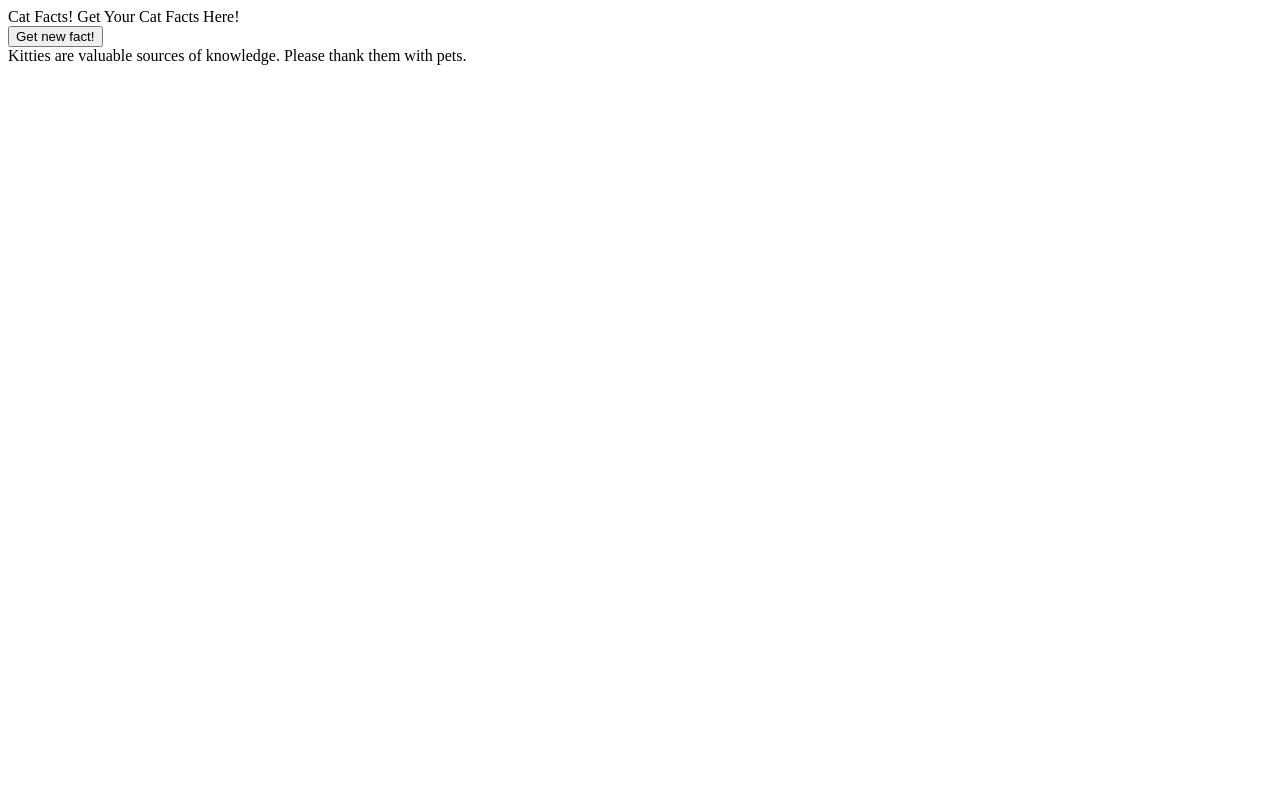
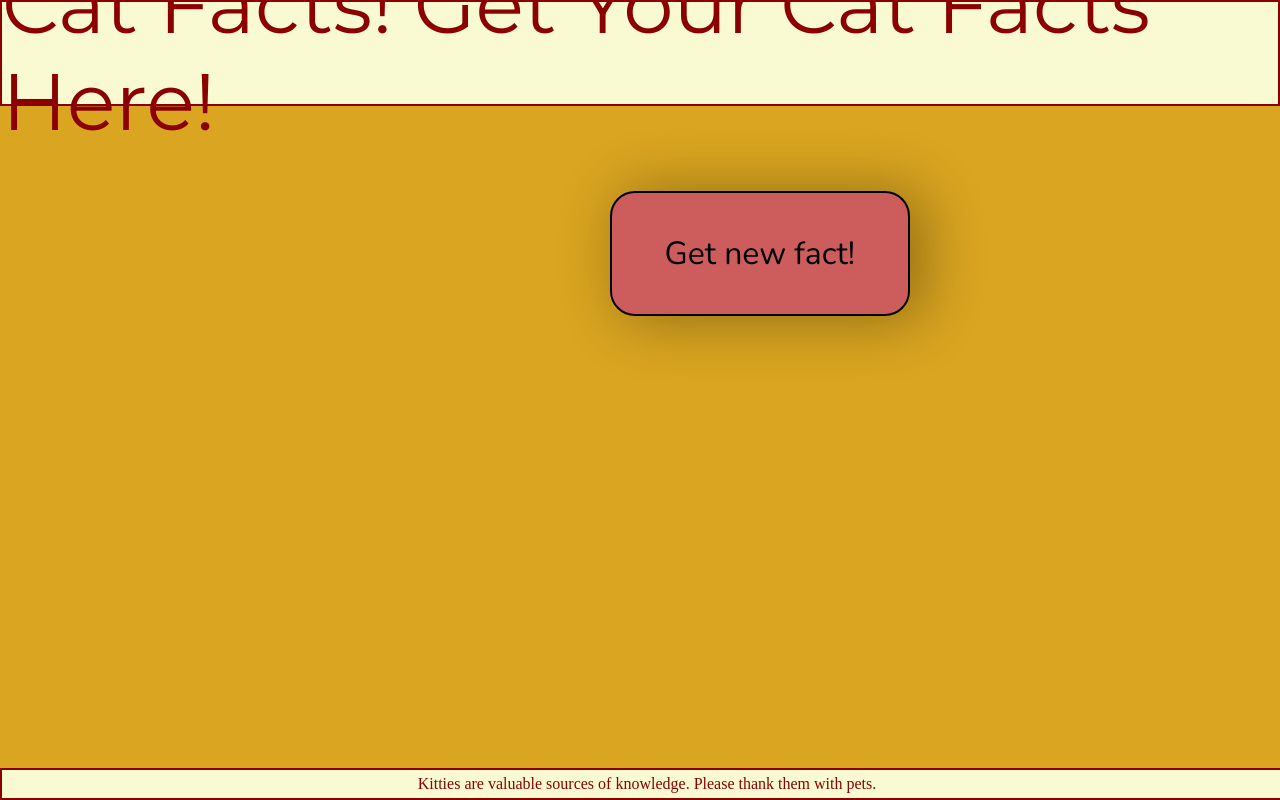
Before and after one commit to drmeloy/lab-31-cat-quotes, a React app: page / in a window 1280 px wide. Built offline with nearby package versions, Linux system fonts and the light colour scheme; no server answers.

Commit message:
styling done

```diff
--- a/src/components/fact/Fact.css
+++ b/src/components/fact/Fact.css
@@ -0,0 +1,14 @@
+.Fact {
+  border: 1px solid darkred;
+  width: fit-content;
+  max-width: 80vw;
+  margin: 0 auto;
+  padding: 100px;
+  margin-top: 100px;
+  font-size: 2rem;
+  background: yellowgreen;
+  border-radius: 50px;
+  box-shadow: 12px 2px 58px 4px rgba(0,0,0,0.32);
+  text-align: center;
+  font-family: 'Nunito', sans-serif;
+}
--- a/src/components/fact/Fact.jsx
+++ b/src/components/fact/Fact.jsx
@@ -1,9 +1,10 @@
-import React from 'react'
-import PropTypes from 'prop-types'
+import React from 'react';
+import PropTypes from 'prop-types';
+import styles from './Fact.css';
 
 function Quote({ fact }) {
   return (
-    <div>
+    <div className={styles.Fact}>
       {fact}
     </div>
   )
--- a/src/components/footer/Footer.css
+++ b/src/components/footer/Footer.css
@@ -0,0 +1,10 @@
+footer {
+  position: fixed;
+    bottom: 0;
+    width: 100%;
+    text-align: center;
+    border: 2px solid darkred;
+    padding: 5px;
+    background: lightgoldenrodyellow;
+    color: darkred;
+}
--- a/src/components/footer/Footer.jsx
+++ b/src/components/footer/Footer.jsx
@@ -1,10 +1,11 @@
-import React from 'react'
+import React from 'react';
+import './Footer.css';
 
 function Footer() {
   return (
-    <div>
+    <footer>
       Kitties are valuable sources of knowledge. Please thank them with pets.
-    </div>
+    </footer>
   )
 }
 
--- a/src/components/header/Header.css
+++ b/src/components/header/Header.css
@@ -0,0 +1,11 @@
+header {
+  border: 2px solid darkred;
+  height: 8vw;
+  display: flex;
+  justify-content: center;
+  align-items: center;
+  font-size: 5rem;
+  color: darkred;
+  background: lightgoldenrodyellow;
+  font-family: 'Montserrat', sans-serif;
+}
--- a/src/components/header/Header.jsx
+++ b/src/components/header/Header.jsx
@@ -1,4 +1,5 @@
-import React from 'react'
+import React from 'react';
+import './Header.css';
 
 function Header() {
   return (
--- a/src/containers/CatFacts.css
+++ b/src/containers/CatFacts.css
@@ -0,0 +1,25 @@
+button {
+  height: 125px;
+  width: 300px;
+  position: relative;
+  left: 41vw;
+  margin: 85px;
+  font-size: 2rem;
+  background: indianred;
+  border: 2px solid;
+  border-radius: 25px;
+  box-shadow: 12px 2px 58px 4px rgba(0,0,0,0.32);
+  font-family: 'Nunito', sans-serif;
+}
+
+button:hover {
+  cursor: pointer;
+  background: #620c0c;
+  color: white;
+}
+
+button:active {
+  cursor: pointer;
+  background: #00048b;
+  color: white;
+}
--- a/src/containers/CatFactsFn.jsx
+++ b/src/containers/CatFactsFn.jsx
@@ -3,6 +3,7 @@ import Header from '../components/header/Header.jsx'
 import Fact from '../components/fact/Fact.jsx'
 import Footer from '../components/footer/Footer.jsx'
 import { getFact } from '../services/catFactApi.js';
+import styles from './CatFacts.css';
 
 const CatFacts = () => {
   const [fact, setFact] = useState('');
@@ -20,7 +21,7 @@ const CatFacts = () => {
   return (
     <>
       <Header />
-      <button onClick={changeFact}>Get new fact!</button>
+      <button styleName={styles.button} onClick={changeFact}>Get new fact!</button>
       <Fact fact={fact}/>
       <Footer />
     </>
--- /dev/null
+++ b/src/index.css
@@ -0,0 +1,6 @@
+body, html {
+  box-sizing: border-box;
+  margin: 0;
+  height: 100%;
+  background: goldenrod;
+}
--- a/src/index.html
+++ b/src/index.html
@@ -5,7 +5,8 @@
   <meta charset="UTF-8">
   <meta name="viewport" content="width=device-width, initial-scale=1.0">
   <meta http-equiv="X-UA-Compatible" content="ie=edge">
-  <title>lab-31-cat-quotes</title>
+  <title>Such cats, much fact</title>
+  <link href="https://fonts.googleapis.com/css?family=Montserrat|Nunito&display=swap" rel="stylesheet">
 </head>
 
 <body>
--- a/src/index.js
+++ b/src/index.js
@@ -1,6 +1,7 @@
 import React from 'react';
 import { render } from 'react-dom';
 import App from './components/App';
+import './index.css';
 
 render(
   <App />,
```
Also changed, not shown: 1 other file (tests, documents, lock files or other folders).
